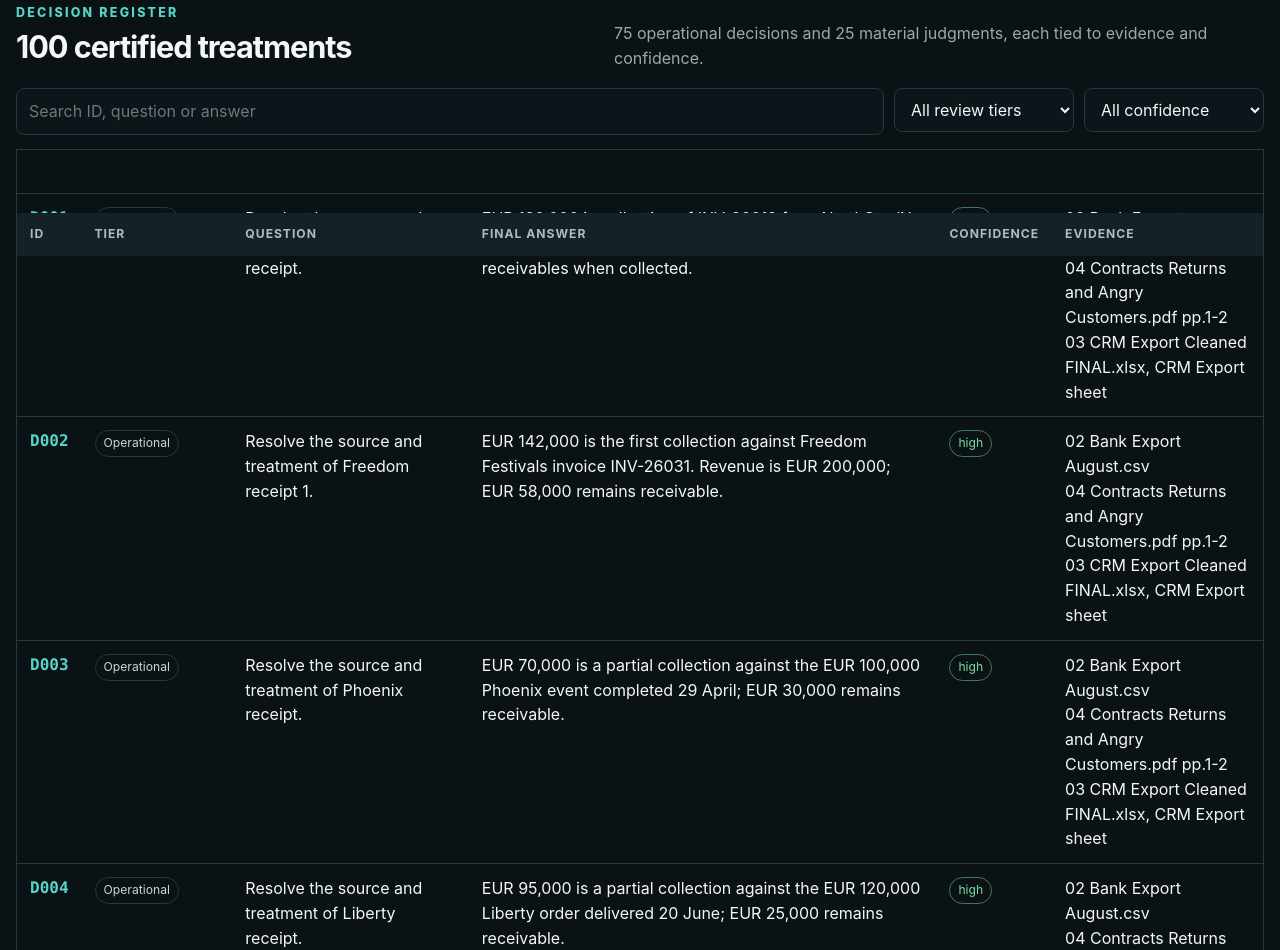
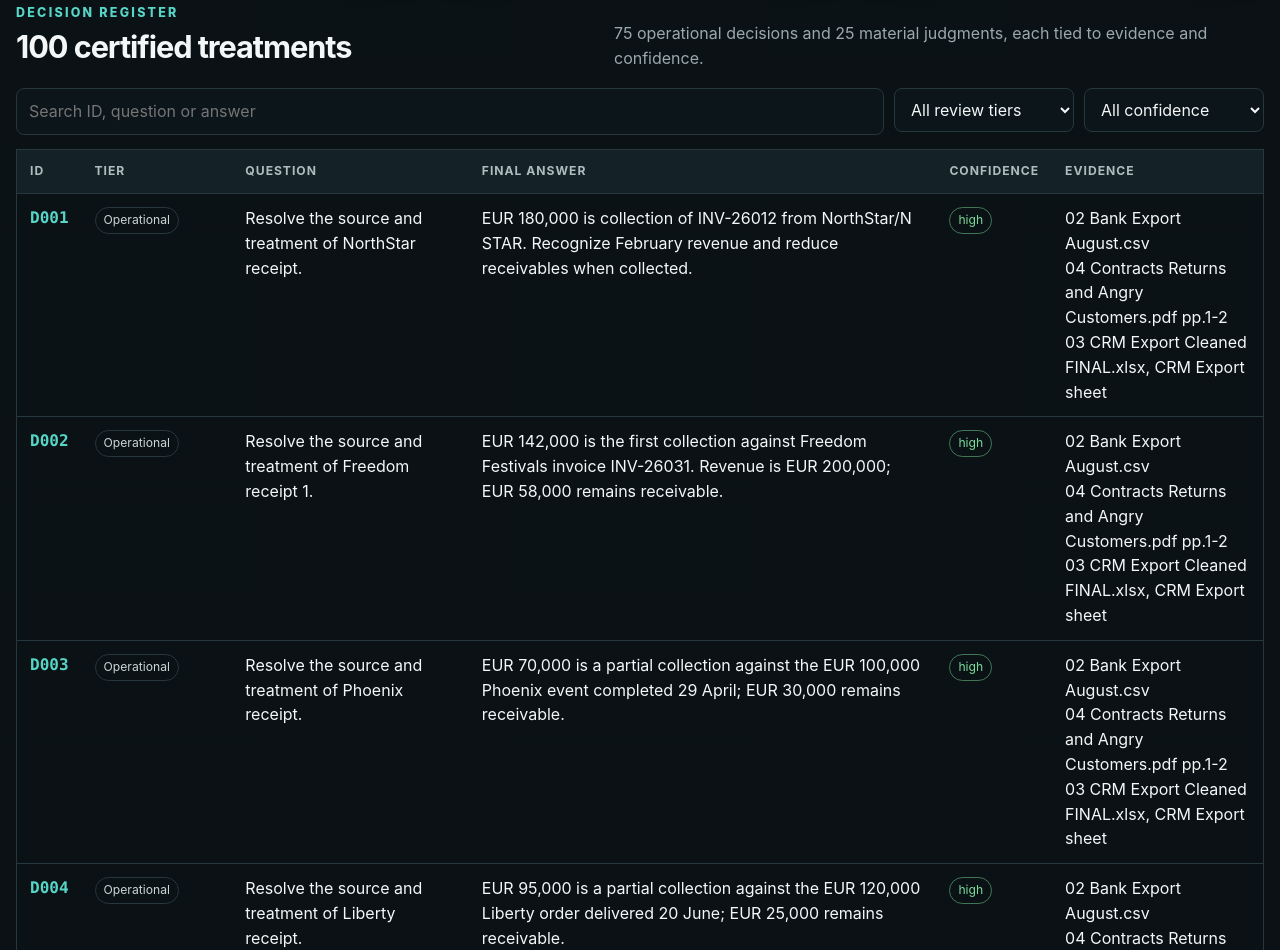
Before and after one commit to anastasijaliekmane/dpi-financial-reconstruction, a plain HTML site: page index.html in a window 1280 px wide. Shown: the part 1803-2753 px from the top of the page. Drawn offline with Linux system fonts and the light colour scheme.

Commit message:
Fix first decision row overlap

```diff
--- a/styles.css
+++ b/styles.css
@@ -89,7 +89,7 @@ h1 { margin: 9px 0 12px; font-size: clamp(2.25rem, 5vw, 5.4rem); line-height: .9
 
 .table-wrap { overflow-x: auto; border: 1px solid var(--line); }
 .data-table { width: 100%; border-collapse: collapse; min-width: 900px; }
-.data-table th { position: sticky; top: 63px; background: #142126; color: #aebdc0; text-align: left; font-size: .76rem; letter-spacing: .08em; text-transform: uppercase; }
+.data-table th { background: #142126; color: #aebdc0; text-align: left; font-size: .76rem; letter-spacing: .08em; text-transform: uppercase; }
 .data-table th, .data-table td { padding: 12px 13px; border-bottom: 1px solid var(--line); vertical-align: top; }
 .data-table tbody tr:hover { background: rgba(87,214,199,.04); }
 .decision-id { font-family: ui-monospace, SFMono-Regular, Menlo, monospace; color: var(--teal); font-weight: 800; }
```
